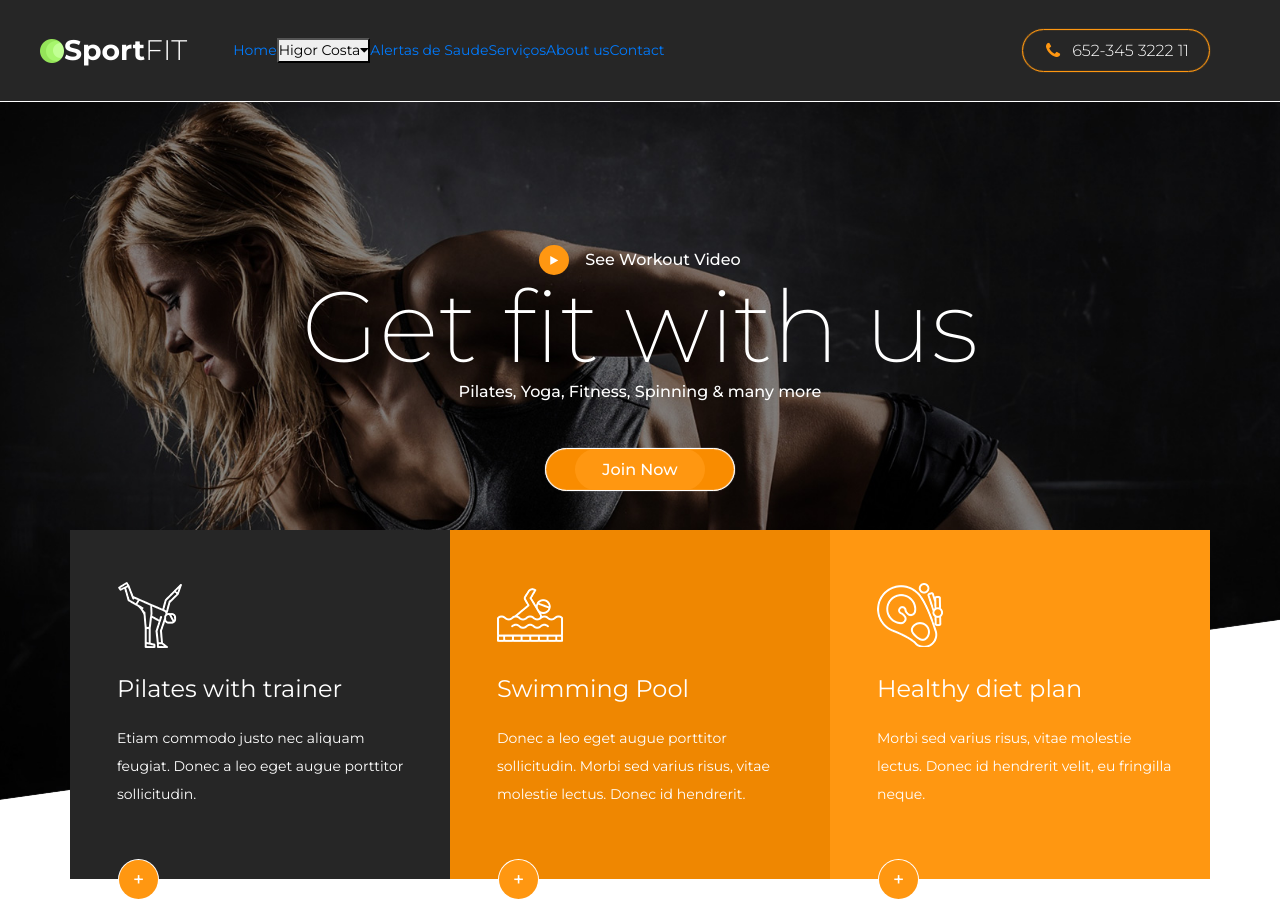
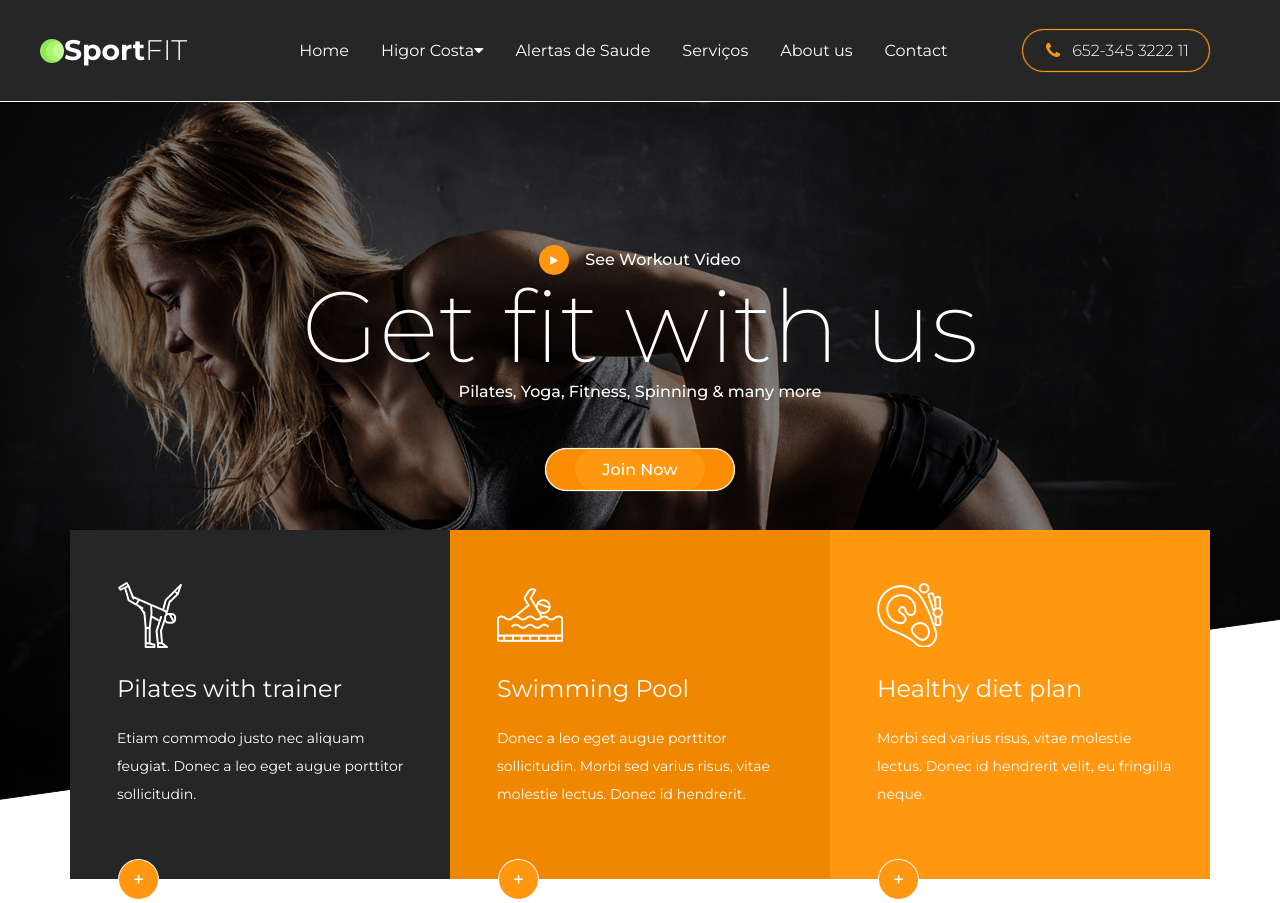
Before and after one commit to HigorCostaaa/HealthTrack, a plain HTML site: page home.html in a window 1280 px wide. Shown: the top 903 px of the page. Drawn offline with Linux system fonts and the light colour scheme.

Commit message:
ajustes no css

```diff
--- a/home.html
+++ b/home.html
@@ -36,7 +36,7 @@
 							</a>
 							<nav class="navbar">
 								<ul class="d-flex flex-row align-items-center justify-content-start">
-									<li class="active"><a href="index.html">Home</a></li>
+									<li class="active"><a href="home.html">Home</a></li>
 									<div class="subnav">
 										<button class="subnavbtn">Higor Costa<i class="fa fa-caret-down"></i></button>
 										<div class="subnav-content">
@@ -84,7 +84,7 @@
 		<div class="menu trans_800">
 			<div class="menu_content d-flex flex-column align-items-center justify-content-center text-center">
 				<ul>
-					<li><a href="index.html">Home</a></li>
+					<li><a href="home.html">Home</a></li>
 					<li><a href="about.html">About us</a></li>
 					<li><a href="services.html">Classes & Services</a></li>
 					<li><a href="blog.html">Blog</a></li>
@@ -549,7 +549,7 @@
 								<nav class="footer_nav">
 									<ul
 										class="d-flex flex-sm-row flex-column align-items-sm-start align-items-center justify-content-center">
-										<li><a href="index.html">Home</a></li>
+										<li><a href="home.html">Home</a></li>
 										<li><a href="about.html">About us</a></li>
 										<li><a href="services.html">Classes & Services</a></li>
 										<li><a href="blog.html">Blog</a></li>
--- a/styles/main_styles.css
+++ b/styles/main_styles.css
@@ -2,9 +2,7 @@
 /* CSS Document */
 
 /******************************
-
 [Table of Contents]
-
 1. Fonts
 2. Body and some general stuff
 3. Header
@@ -17,8 +15,6 @@
 10. Services
 11. Blog
 12. Footer
-
-
 ******************************/
 
 /***********
@@ -397,11 +393,23 @@ section
 	font-weight: 300;
 	text-transform: uppercase;
 }
-.main_nav
+.navbar
 {
 	margin-left: 50px;
+
 }
-.main_nav .subnavbtn {
+
+
+.navbar a {
+	float: left;
+	font-size: 16px;
+	color: white;
+	text-align: center;
+	padding: 14px 16px;
+	text-decoration: none;
+  }
+
+  .subnav .subnavbtn {
 	font-size: 16px;
 	border: none;
 	outline: none;
@@ -411,22 +419,23 @@ section
 	font-family: inherit;
 	margin: 0;
   }
+
+  .navbar a:hover, .subnav:hover .subnavbtn {
+	background-color: #fba40e;
+  }
+
+
   .subnav-content {
 	display: none;
 	position: absolute;
 	left: 0;
+	background-color: #fba40e;
 	width: 100%;
 	z-index: 1;
   }
 
-  .subnav {
+  .subnav-content a {
 	float: left;
-	overflow: hidden;
-  }
-
-
-  .subnav-content a {
-
 	color: white;
 	text-decoration: none;
   }
@@ -438,6 +447,7 @@ section
 
   .subnav:hover .subnav-content {
 	display: block;
+
   }
 
 
```
